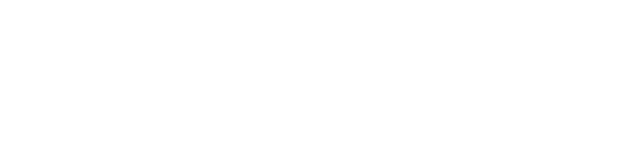
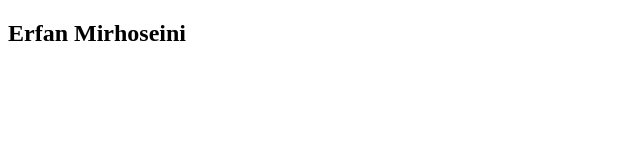
Before and after one commit to erfanMirhoseini78/vscode, a plain HTML site: page index.html in a window 1280 px wide. Shown: the whole page, without its empty margins (0-640 px from the left). Drawn offline with Linux system fonts and the light colour scheme.

Commit message:
Update index.html

```diff
--- a/index.html
+++ b/index.html
@@ -5,5 +5,7 @@
         <meta name="viewport" content="width=device-width, initial-scale=1.0" />
         <title>Document</title>
     </head>
-    <body></body>
+    <body>
+        <h2>Erfan Mirhoseini</h2>
+    </body>
 </html>
```
